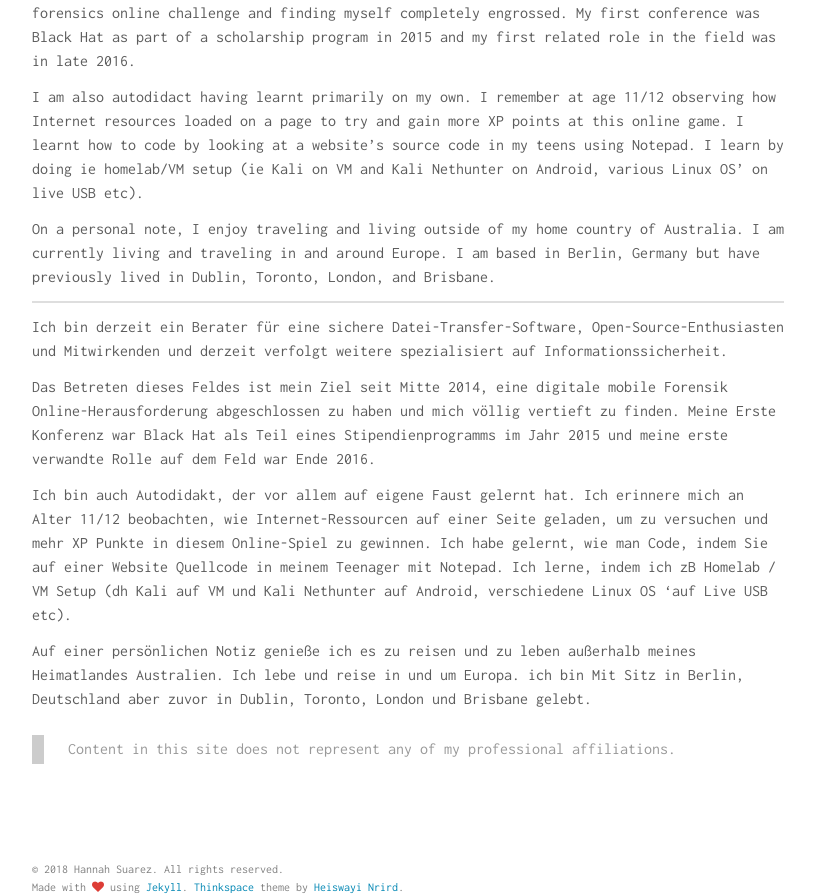
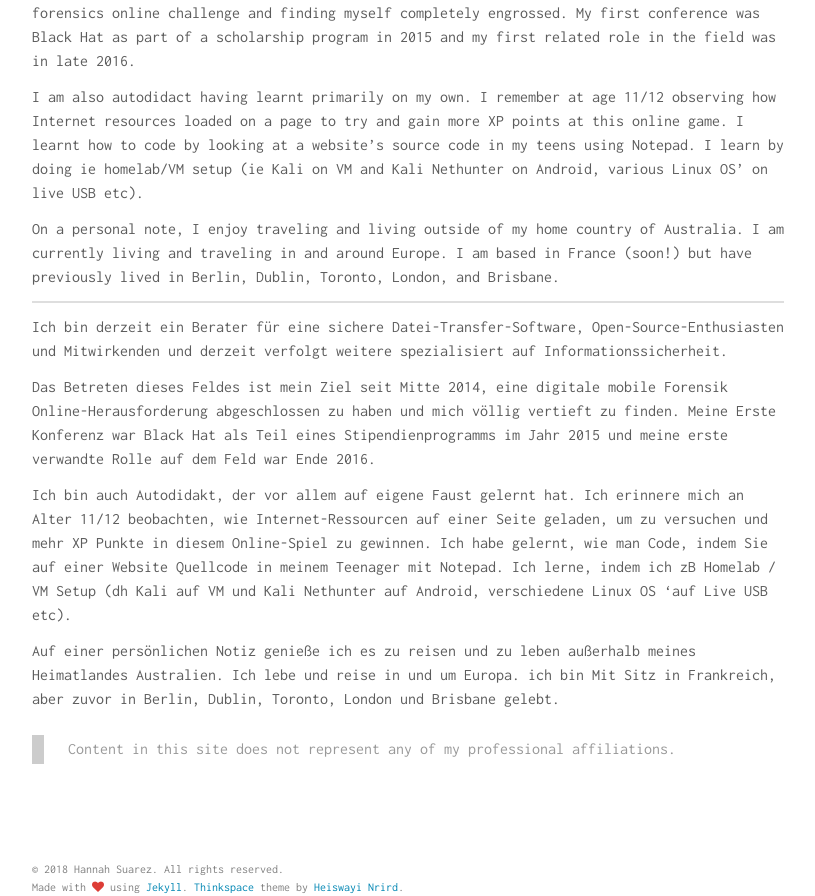
Before and after one commit to hcs0/hannahsuarez.github.io, a Jekyll site: the page built from about.md, in a window 1280 px wide, cut to the strip 616-1512 px from the top of the page. Shown: the whole strip, without its empty margins (232-1047 px from the left). Built offline with Jekyll 4.4.1, drawn with Linux system fonts in a browser that asks for light colours; nearby versions of some CDN libraries.

Commit message:
Update About and Links

```diff
--- a/about.md
+++ b/about.md
@@ -24,8 +24,8 @@ etc).
 
 On a personal note, I enjoy traveling and living outside of my home country of
 Australia. I am currently living and traveling in and around Europe.  I am
-based in Berlin, Germany but have previously lived in Dublin, Toronto, London,
-and Brisbane.
+based in France (soon!) but have previously lived in Berlin, Dublin, Toronto,
+London, and Brisbane.
 
 ---------
 
@@ -39,6 +39,6 @@ Ich bin auch Autodidakt, der vor allem auf eigene Faust gelernt hat. Ich erinner
 etc).
 
 Auf einer persönlichen Notiz genieße ich es zu reisen und zu leben außerhalb meines Heimatlandes Australien. Ich lebe und reise in und um Europa. ich bin
-Mit Sitz in Berlin, Deutschland aber zuvor in Dublin, Toronto, London und Brisbane gelebt.
+Mit Sitz in Frankreich, aber zuvor in Berlin, Dublin, Toronto, London und Brisbane gelebt.
 
 > Content in this site does not represent any of my professional affiliations.
```
Also changed, not shown: links.md (+2 -2 lines).
